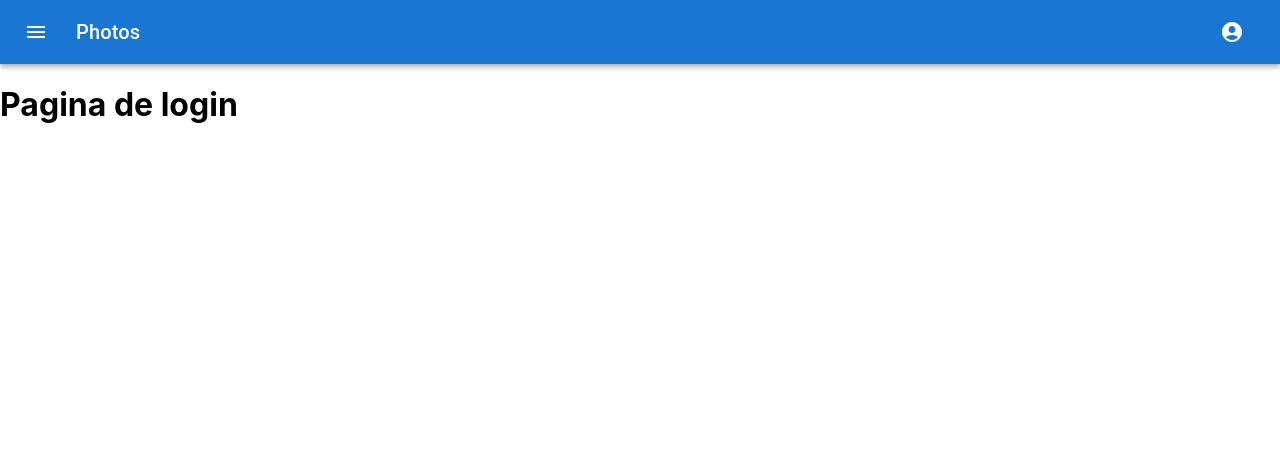
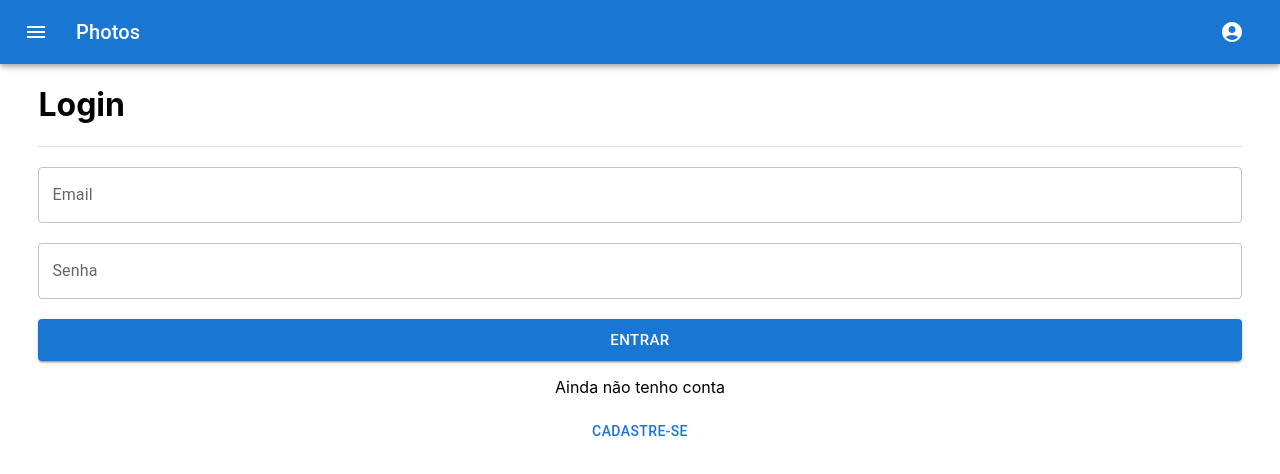
Before and after one commit to iwtrainingbr/carrinho-virtual-app, a React (Create React App) app: page /login in a window 1280 px wide. Shown: the top 474 px of the page. Built offline with nearby package versions, Linux system fonts and the light colour scheme.

Commit message:
criando pagina de login

```diff
--- a/src/pages/Login/index.js
+++ b/src/pages/Login/index.js
@@ -1,7 +1,21 @@
-export default function Login() {
+import {TextField, Button, Divider} from "@mui/material";
+import "./styles.css";
+
+
+export default function Login(props) {
   return (
-    <div>
-      <h1>Pagina de login</h1>
+    <div className ="page-login">
+      <h1>Login</h1>
+
+      <Divider className="hr"/>
+
+      <TextField label="Email" fullWidth/>
+      <TextField type="password" label="Senha" fullWidth/>
+      <Button size="large" variant="contained" fullWidth>Entrar</Button>
+      <div align="center">
+      <p>Ainda não tenho conta</p>
+      <Button onClick={() => props.history.push ("/cadastro")}>Cadastre-se</Button>
+      </div>
     </div>
   );
 }
--- /dev/null
+++ b/src/pages/Login/styles.css
@@ -0,0 +1,8 @@
+.page-login {
+  width: 94%;
+  margin: auto;
+}
+
+.MuiFormControl-root, .hr{
+  margin-bottom: 20px !important;
+}
```
